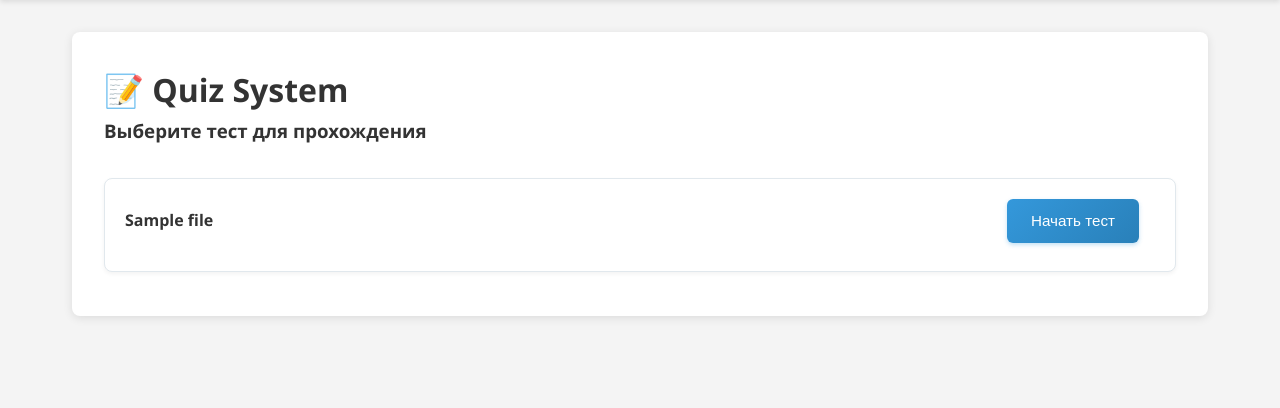
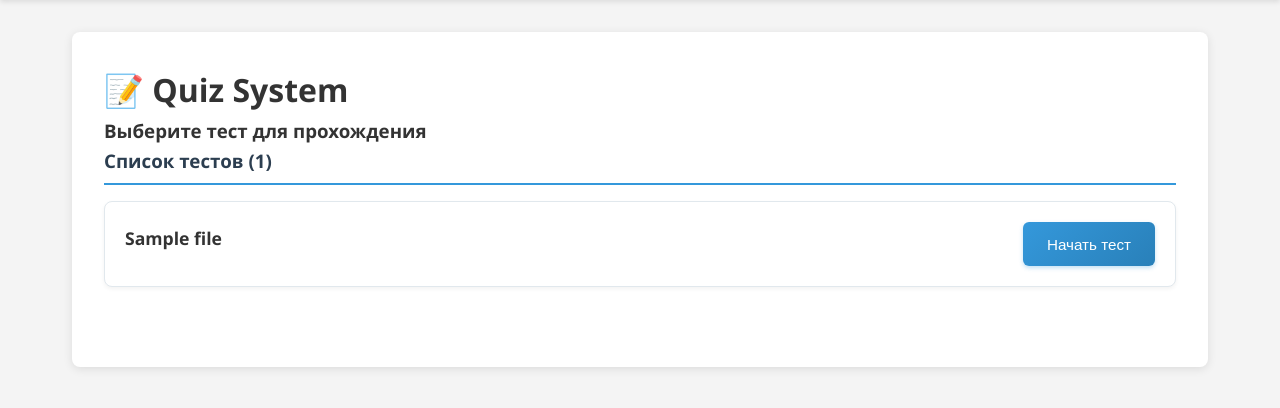
Before and after one commit to AndreyChebulaev/fastapi_quiz_app_v2, a FastAPI app: template templates/select.html in a window 1280 px wide. Shown: the part 70-478 px from the top of the page. Run offline with FastAPI, Linux system fonts and the light colour scheme; the template is opened without the code that fills it: most values are stand-ins (such as "Sample title", 1, 10 or a date in 2020).

Commit message:
**Title:** Align test list page styling with user management page
**Key features implemented:**
- Updated `static/style.css`: Unified container and item styling between test list and user list pages, applying consistent border-radius, shadow, padding, and hover effects
- Modified `templates/select.html`: Changed `.file-list` container to use `.user-item` structure identical to user list, ensuring visual consistency in layout and interactive elements
- Enhanced `static/style.css`: Applied shared styles for `.user-item` and `.file-item` to maintain uniform appearance across both pages

**Summary:** Ensured complete visual consistency between the test selection and user management pages by aligning container and item styling, improving overall UI coherence.

```diff
--- a/static/style.css
+++ b/static/style.css
@@ -408,6 +408,13 @@ label {
     font-weight: bold;
     font-size: 1.1rem;
     margin-bottom: 0.25rem;
+}
+
+.user-name-actions {
+    display: flex;
+    justify-content: space-between;
+    align-items: center;
+    margin-bottom: 0.5rem;
 }
 
 .user-group, .user-login {
--- a/templates/select.html
+++ b/templates/select.html
@@ -35,14 +35,18 @@
     </div>
     {% endif %}
 
-    <div class="file-list">
+    <div class="users-section">
+        <h3>Список тестов ({{ files|length }})</h3>
+        <div class="users-list">
             {% if files %}
                 {% for file in files %}
-            <div class="file-item">
-                <div class="file-info">
-                    <div class="file-name-actions">
-                        <strong>{{ file.name }}</strong>
-                        <div class="file-actions">
+                <div class="user-item">
+                    <div class="user-info">
+                        <div class="user-name-actions">
+                            <div class="user-name">{{ file.name }}</div>
+                        </div>
+                    </div>
+                    <div class="user-actions">
                         <form action="/select" method="post" style="display: inline;">
                             <input type="hidden" name="filename" value="{{ file.name }}">
                             <button type="submit" class="btn btn-primary">Начать тест</button>
@@ -56,15 +60,14 @@
                         {% endif %}
                     </div>
                 </div>
-                </div>
-            </div>
                 {% endfor %}
             {% else %}
-            <div class="empty-state">
-                <h3>Нет загруженных файлов</h3>
-                <p>Загрузите первый файл используя форму выше</p>
+                <div class="no-users">
+                    <h3>Нет доступных тестов</h3>
+                    <p>Обратитесь к администратору для загрузки тестов</p>
                 </div>
             {% endif %}
+        </div>
     </div>
 
     <script>
```
Also changed, not shown: 1 other file. Lines whose indentation alone changed are shown as unchanged.
